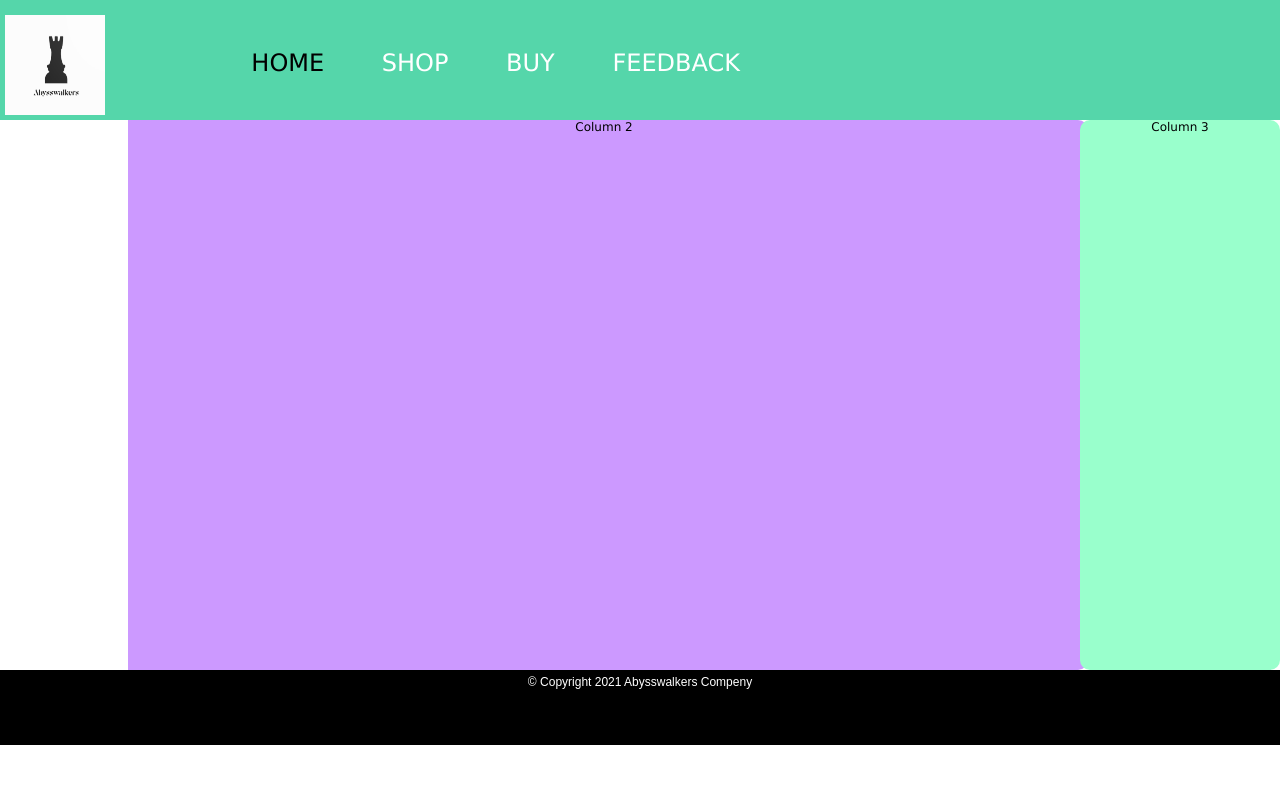
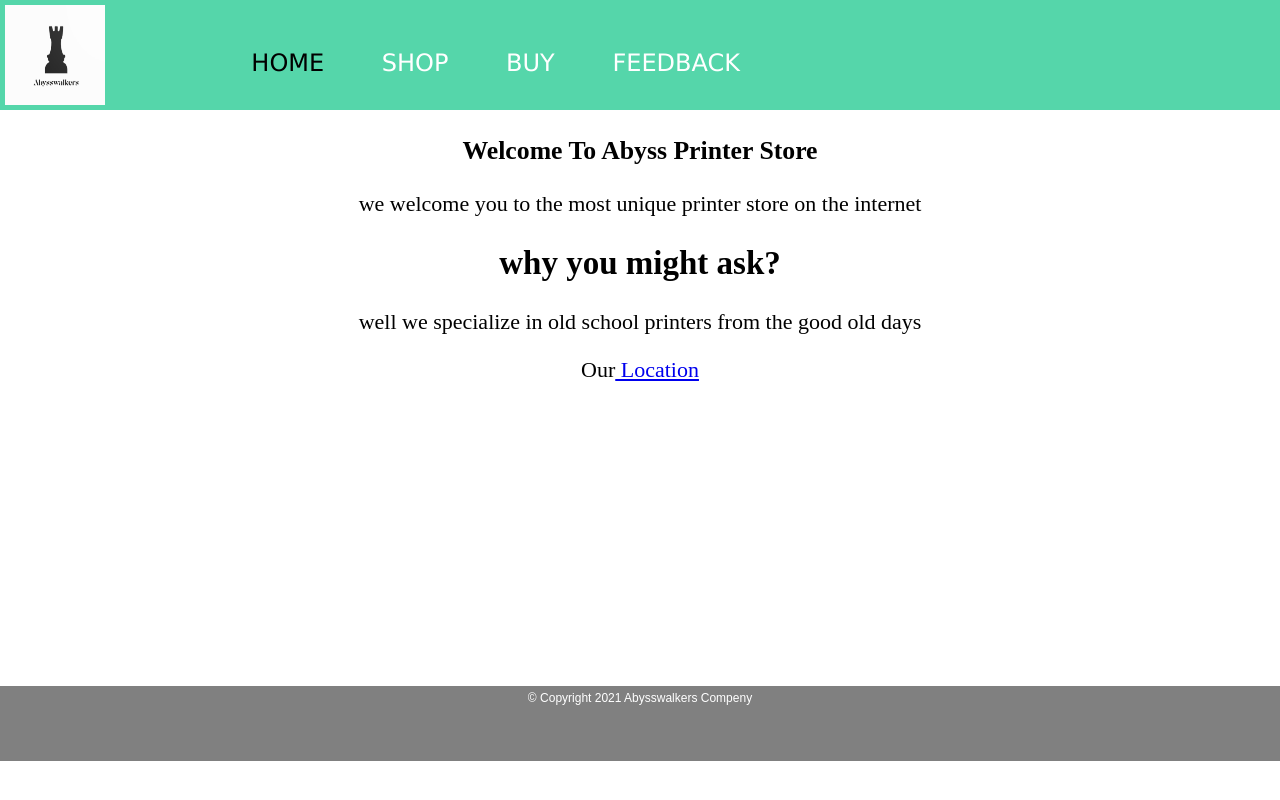
Before and after one commit to khalilAlsulaimani/Online-Printer-Store, a plain HTML site: page Website Files/index.html in a window 1280 px wide. Drawn offline with Linux system fonts and the light colour scheme.

Commit message:
changes: the index page is mostly done with a link to some random shop but the side banners are empty and paragraphs may need better organization next tasks: the remaining three pages content

```diff
--- a/Website Files/CSS/websiteStyle.css
+++ b/Website Files/CSS/websiteStyle.css
@@ -1,3 +1,5 @@
+@import url('https://fonts.googleapis.com/css?family=Open+Sans&display=swap');
+
 body {
     margin: 0;
     padding: 0;
@@ -11,73 +13,74 @@ body {
 #logo {
 
 
-   background-image: url('Images\ShopLogo.png');
-   float: left;
-   overflow: hidden;
-   padding: 5px;
-   margin-top:10px;
+    background-image: url('Images\ShopLogo.png');
+    float: left;
+    overflow: hidden;
+    padding: 5px;
+
 
 }
 
 
-nav{
+nav {
     float: right;
 }
 
-nav ul{
+nav ul {
     margin: 0;
-    padding-right:490px;
-    list-style:none;
+    padding-right: 490px;
+    list-style: none;
 }
 
-nav li{
+nav li {
     display: inline-block;
     padding-top: 44px;
     padding-right: 50px;
     position: relative;
 }
 
-nav a{
-    color:white;
+nav a {
+    color: white;
     text-decoration: none;
-    text-transform:uppercase;
+    text-transform: uppercase;
 
 }
 
-nav a:hover{
+nav a:hover {
     color: #000;
 
 }
 
-nav a:before{
-    content:'';
-    display:block;
-    height:5px;
-    width:0%;
+nav a:before {
+    content: '';
+    display: block;
+    height: 5px;
+    width: 0%;
     background-color: #444;
-    top:0;
-    transition:all ease-in-out 250ms;
+    top: 0;
+    transition: all ease-in-out 250ms;
 }
 
-nav a:hover::before{
+nav a:hover::before {
     width: 100%;
 }
 
-nav .current{
+nav .current {
     color: black;
 }
 
 #container #header {
-    background-color:#55d6aa;
+    background-color: #55d6aa;
     text-align: center;
     font: 24px Verdana, Arial, Helvetica, sans-serif;
 }
 
-#container #header::after{
-    content:'';
-    display:table;
-    clear:both;
+#container #header::after {
+    content: '';
+    display: table;
+    clear: both;
 }
+
 #container #content {
     font: 12px Verdana, Arial, Helvetica, sans-serif;
     text-align: center;
@@ -87,30 +90,52 @@ nav .current{
     float: left;
     width: 10%;
     height: 550px;
-    background-color:white;
+    background-color: white;
 }
 
 #content .col2 {
-    width:80%;
-    margin-left: 5%;
-    background-color: #CC99FF;
+    width: 90%;
     height: 550px;
-    border-radius: 10px;
+
 }
+
+
+#content .col2 {
+    width: 90%;
+    height: 550px;
+    color: black;
+    align-items: center;
+    font-family:'Playfair Display';
+    font-size: 22px;
+    align-items: center;
+    flex-direction: column;
+}
+
+
+#locationLink:visited{
+    color:blue;
+}
+#locationLink:hover{
+    color:red;
+}
+
+#factoryPic{
+    float: left;
+}
+
+
 
 #content .col3 {
     float: right;
-    width: 200px;
-    background-color: #99FFCC;
+    width: 10%;
     height: 550px;
-    border-radius: 10px;
 }
 
 #container #footer {
     clear: both;
     padding: 5px;
-    color:white;
-    background-color:black;
+    color: white;
+    background-color: gray;
     font: 12px Arial, Helvetica, sans-serif;
     text-align: center;
     height: 65px;
--- a/Website Files/index.html
+++ b/Website Files/index.html
@@ -1,6 +1,7 @@
 <!DOCTYPE html>
 
 <html>
+
 <head>
     <link>
     <title>Abyss Printer Store</title>
@@ -11,11 +12,10 @@
 <body>
     <div id="container">
         <div id="header">
-            <div ><img id="logo" src="Images\ShopLogo.png" alt="abyss logo" width="100px" height="100px"/></div>
-
+            <div><img id="logo" src="Images\ShopLogo.png" alt="abyss logo" width="100px" height="100px" /></div>
             <nav>
                 <ul>
-                    <li><a class = "current" href="index.html">Home</a></li>
+                    <li><a class="current" href="index.html">Home</a></li>
                     <li><a href="printerShopping.html">Shop</a></li>
                     <li><a href="buyPage.html">Buy</a></li>
                     <li><a href="form.html">Feedback</a></li>
@@ -24,8 +24,29 @@
         </div>
         <div id="content">
             <div class="col1"></div>
-            <div class="col3"> Column 3 </div>
-            <div class="col2"> Column 2 </div>
+            <div class="col3"> </div>
+
+            <div class="col2">
+                <p>
+
+                    <h3>Welcome To Abyss Printer Store</h3>
+                    <p>
+                        we welcome you to the most unique printer store on the internet
+                    </p>
+
+                    <h2>why you might ask?</h2>
+
+                    <p>
+                        well we specialize in old school printers from the good old days
+                    </p>
+
+                    <p>
+                        Our<a id="locationLink" href="https://goo.gl/maps/xkGogorMDA5tdUvd9" target="_blank"> Location </a>
+                    </p>
+                </p>
+            </div>
+
+
         </div>
         <div id="footer">© Copyright 2021 Abysswalkers Compeny </div>
     </div>
```
Also changed, not shown: Website Files/Images/homePageBackground.jpg (added). Lines whose indentation alone changed are shown as unchanged.
